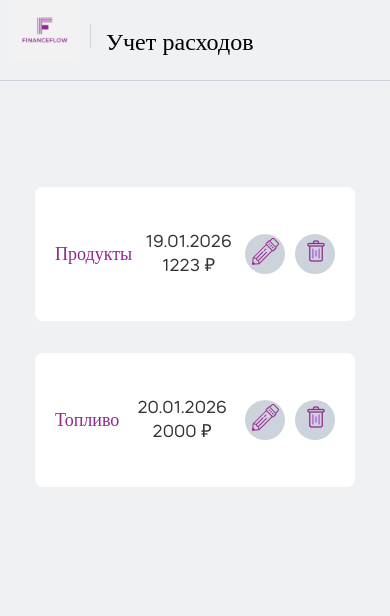
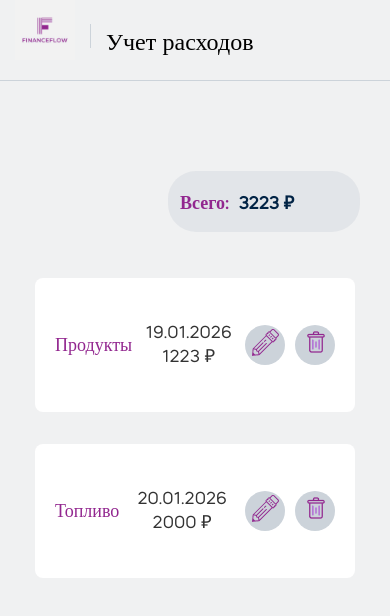
Before and after one commit to askorikovfortech-sketch/Modul2, a React (Create React App) app in the folder project/: page / in a window 390 px wide. Shown: the top 616 px of the page. Built offline with nearby package versions, Linux system fonts and the light colour scheme.

Commit message:
feat: made a display total amount of all funds spent

```diff
--- /dev/null
+++ b/project/src/components/ExpenseTotal/index.jsx
@@ -0,0 +1,19 @@
+import { expenses } from "../constants";
+import "./styles.scss";
+
+export const ExpenseTotal = () => {
+
+    const total = expenses.reduce((sum, expense) => {
+        const price = Number(expense.price) || 0;
+        return sum + price;
+    }, 0);
+
+  return (
+    <div class="expense-total">
+      <div class="expense-total__box">
+        <p class="expense-total__text">Всего:</p>
+        <p class="expense-total__sum">{total} ₽</p>
+      </div>
+    </div>
+  );
+};
--- /dev/null
+++ b/project/src/components/ExpenseTotal/styles.scss
@@ -0,0 +1,65 @@
+.expense-total {
+  display: flex;
+  justify-content: right;
+  padding-left: 12px;
+  padding-top: 11px;
+  margin-top: 40px;
+  margin-bottom: 40px;
+  margin-right: 180px;
+
+  &__box {
+    display: flex;
+    width: 150px;
+    height: 45px;
+    background-color: #ccd3da66;
+    border-radius: 28px;
+    padding-top: 11px;
+    padding-left: 12px;
+    align-items: end;
+  }
+
+  &__text {
+    font-size: 18px;
+    font-weight: 700;
+    color: #92278f;
+    width: 60px;
+  }
+
+  &__sum {
+    font-size: 18px;
+    font-weight: 500;
+    color: #012345;
+  }
+}
+
+@media (max-width: 780px) {
+  .expense-total {
+    margin: 30px 30px;
+    padding: 0;
+
+    &__box {
+      width: 200px;
+      height: 50px;
+      justify-content: flex-start;
+    }
+
+    &__text {
+      width: auto;
+      margin-right: 10px;
+    }
+
+    &__sum {
+      font-size: 18px;
+      font-weight: 700;
+    }
+  }
+}
+
+@media (max-width: 480px) {
+  .expense-total {
+    &__box {
+      width: 180px;
+      justify-content: flex-start;
+    }
+  }
+}
--- a/project/src/pages/HomePages/index.jsx
+++ b/project/src/pages/HomePages/index.jsx
@@ -1,5 +1,6 @@
 import { ExpenseList } from "../../components/ExpenseList";
 import { Header } from "../../components/Header";
+import { ExpenseTotal } from "../../components/ExpenseTotal";
 import "./styles.scss";
 
 export const HomePages = () => {
@@ -8,6 +9,7 @@ export const HomePages = () => {
       <Header />
 
       <main className="main">
+        <ExpenseTotal/>
         <ExpenseList />
       </main>
     </div>
```
Also changed, not shown: 1 other file (tests, documents, lock files or other folders).
